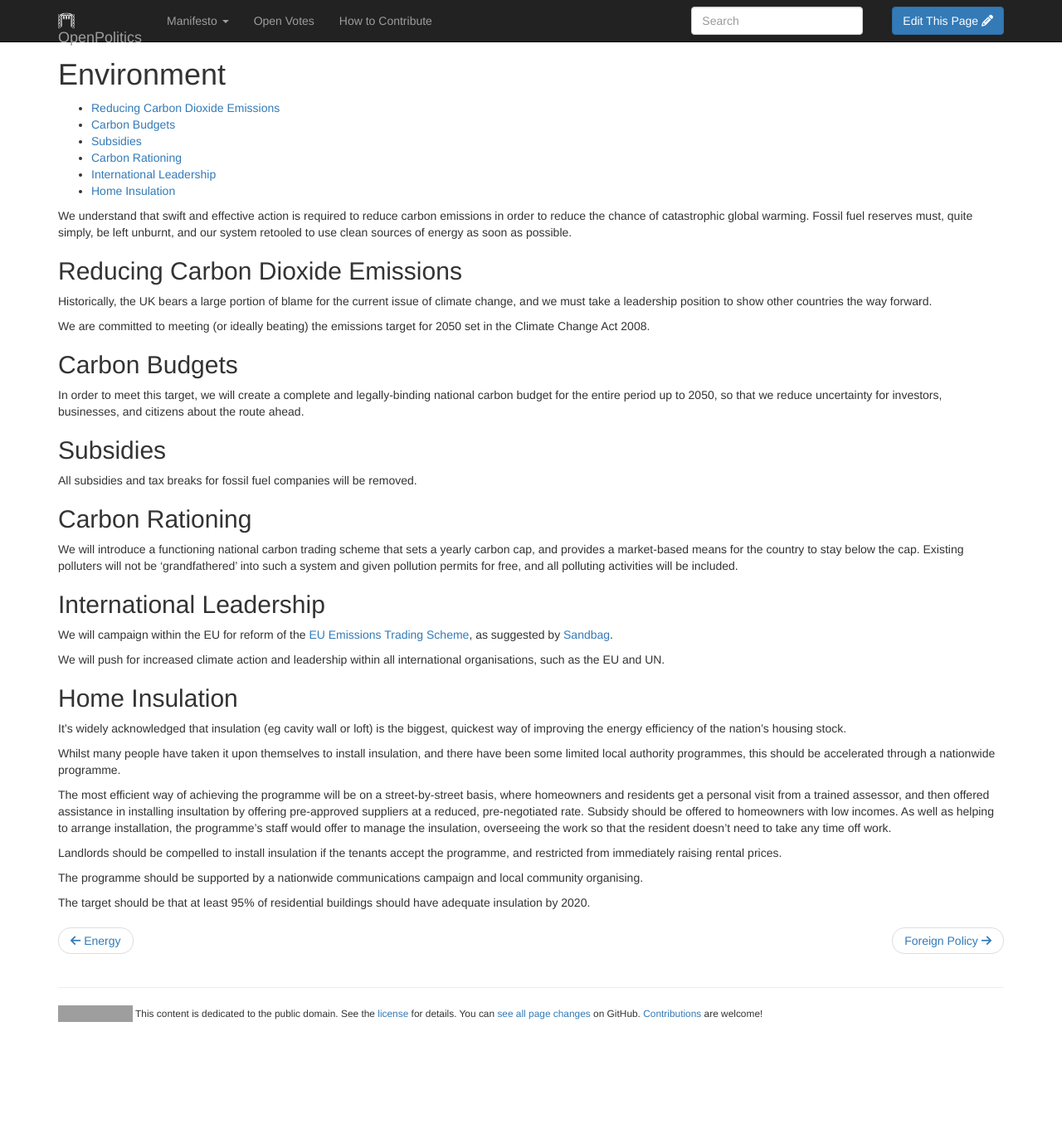
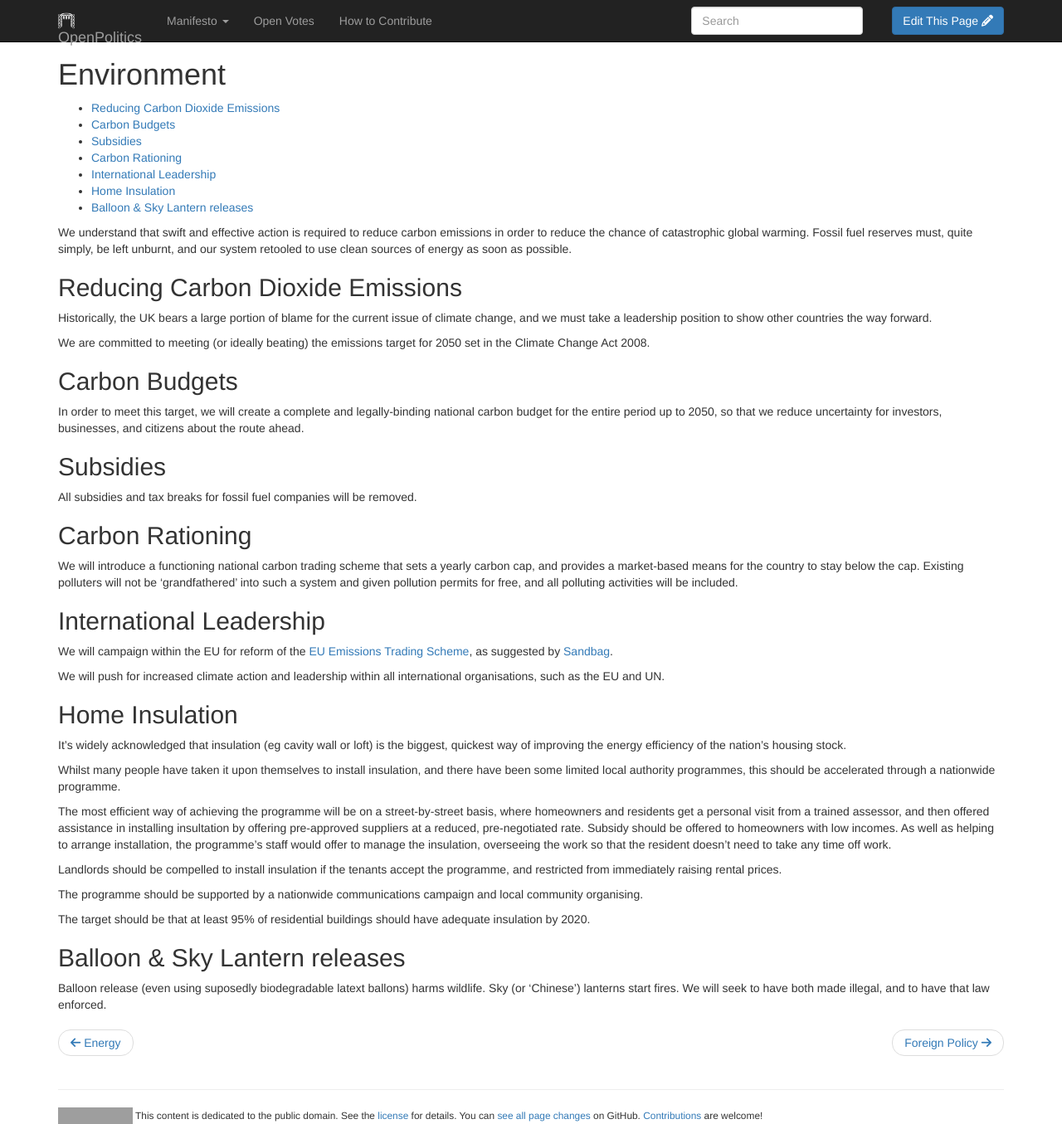
Before and after one commit to openpolitics/manifesto, a Jekyll site: the page built from manifesto/environment.md, in a window 1280 px wide and 1355 px high. Shown: the whole window at 83% size. Built offline with Jekyll 4.4.1, drawn with Linux system fonts in a browser that asks for light colours; nearby versions of some CDN libraries; library files that are not in the unit come from our copies; grey boxes are pictures that could not be loaded.

Commit message:
Update environment.md
Make balloon release (per: http://goo.gl/5FDoa ) and sky lanterns illegal.

```diff
--- a/manifesto/environment.md
+++ b/manifesto/environment.md
@@ -53,3 +53,7 @@ Landlords should be compelled to install insulation if the tenants accept the pr
 The programme should be supported by a nationwide communications campaign and local community organising.
 
 The target should be that at least 95% of residential buildings should have adequate insulation by 2020.
+
+## Balloon & Sky Lantern releases
+
+Balloon release (even using suposedly biodegradable latext ballons) harms wildlife. Sky (or 'Chinese') lanterns start fires. We will seek to have both made illegal, and to have that law enforced.
```
